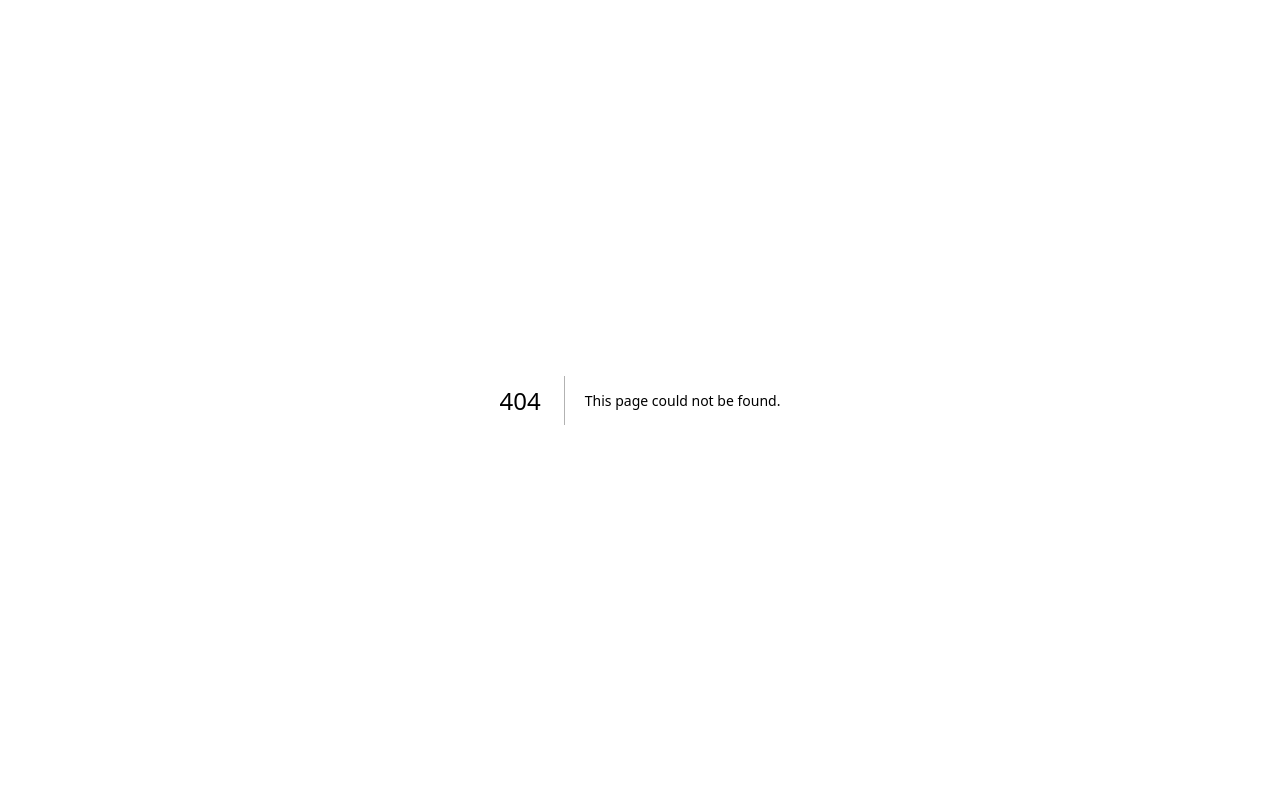
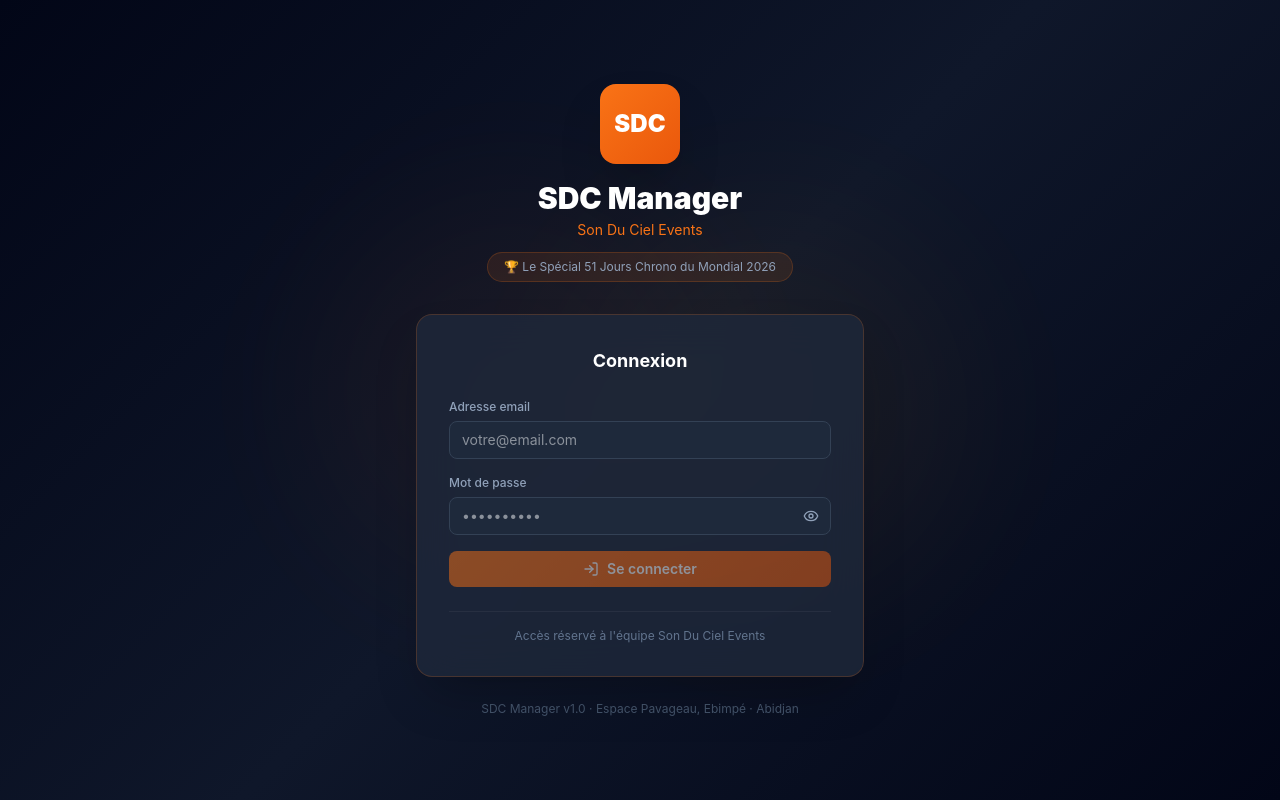
Before and after one commit to yeboue2007/sdc-manager, a Next.js app: page /login in a window 1280 px wide. Before the commit this address had no page. Built offline with nearby package versions, Linux system fonts and the light colour scheme; no server answers.

Commit message:
🔐 Auth: page login + middleware + compte admin

```diff
--- /dev/null
+++ b/app/login/page.tsx
@@ -0,0 +1,136 @@
+'use client'
+import { useState } from 'react'
+import { supabase } from '@/lib/supabase'
+import { useRouter } from 'next/navigation'
+import { Eye, EyeOff, LogIn, AlertCircle } from 'lucide-react'
+
+export default function LoginPage() {
+  const router = useRouter()
+  const [email, setEmail] = useState('')
+  const [password, setPassword] = useState('')
+  const [showPwd, setShowPwd] = useState(false)
+  const [loading, setLoading] = useState(false)
+  const [error, setError] = useState('')
+
+  async function handleLogin() {
+    setLoading(true)
+    setError('')
+    const { error } = await supabase.auth.signInWithPassword({ email, password })
+    if (error) {
+      setError('Email ou mot de passe incorrect')
+      setLoading(false)
+    } else {
+      router.push('/dashboard')
+    }
+  }
+
+  return (
+    <div className="min-h-screen flex items-center justify-center p-4"
+      style={{ background: 'linear-gradient(135deg, #020617 0%, #0F172A 50%, #020617 100%)' }}>
+
+      {/* Background decoration */}
+      <div className="absolute inset-0 overflow-hidden pointer-events-none">
+        <div className="absolute top-1/4 left-1/4 w-96 h-96 rounded-full opacity-5"
+          style={{ background: '#F97316', filter: 'blur(80px)' }} />
+        <div className="absolute bottom-1/4 right-1/4 w-96 h-96 rounded-full opacity-5"
+          style={{ background: '#F59E0B', filter: 'blur(80px)' }} />
+      </div>
+
+      <div className="w-full max-w-md relative">
+
+        {/* Logo */}
+        <div className="text-center mb-8">
+          <div className="w-20 h-20 rounded-2xl flex items-center justify-center text-white font-black text-2xl mx-auto mb-4 shadow-2xl"
+            style={{ background: 'linear-gradient(135deg, #F97316, #EA580C)' }}>
+            SDC
+          </div>
+          <h1 className="text-3xl font-black text-white">SDC Manager</h1>
+          <p className="text-sm mt-1" style={{ color: '#F97316' }}>Son Du Ciel Events</p>
+          <div className="mt-3 inline-block text-xs text-slate-400 px-4 py-1.5 rounded-full"
+            style={{ background: 'rgba(249,115,22,0.1)', border: '1px solid rgba(249,115,22,0.2)' }}>
+            🏆 Le Spécial 51 Jours Chrono du Mondial 2026
+          </div>
+        </div>
+
+        {/* Card */}
+        <div className="rounded-2xl p-8 shadow-2xl"
+          style={{ background: 'rgba(30,41,59,0.8)', border: '1px solid rgba(249,115,22,0.2)', backdropFilter: 'blur(20px)' }}>
+
+          <h2 className="text-lg font-bold text-white mb-6 text-center">Connexion</h2>
+
+          {error && (
+            <div className="mb-4 flex items-center gap-2 p-3 rounded-lg text-red-400 text-sm"
+              style={{ background: 'rgba(239,68,68,0.1)', border: '1px solid rgba(239,68,68,0.2)' }}>
+              <AlertCircle size={16} />
+              {error}
+            </div>
+          )}
+
+          <div className="space-y-4">
+            <div>
+              <label className="text-xs text-slate-400 block mb-1.5 font-medium">Adresse email</label>
+              <input
+                type="email"
+                value={email}
+                onChange={e => setEmail(e.target.value)}
+                onKeyDown={e => e.key === 'Enter' && handleLogin()}
+                placeholder="votre@email.com"
+                className="sdc-input text-sm"
+                autoComplete="email"
+              />
+            </div>
+
+            <div>
+              <label className="text-xs text-slate-400 block mb-1.5 font-medium">Mot de passe</label>
+              <div className="relative">
+                <input
+                  type={showPwd ? 'text' : 'password'}
+                  value={password}
+                  onChange={e => setPassword(e.target.value)}
+                  onKeyDown={e => e.key === 'Enter' && handleLogin()}
+                  placeholder="••••••••••"
+                  className="sdc-input text-sm pr-10"
+                  autoComplete="current-password"
+                />
+                <button
+                  type="button"
+                  onClick={() => setShowPwd(!showPwd)}
+                  className="absolute right-3 top-1/2 -translate-y-1/2 text-slate-400 hover:text-white transition-colors">
+                  {showPwd ? <EyeOff size={16} /> : <Eye size={16} />}
+                </button>
+              </div>
+            </div>
+
+            <button
+              onClick={handleLogin}
+              disabled={loading || !email || !password}
+              className="w-full sdc-btn-primary flex items-center justify-center gap-2 py-3 text-sm font-bold mt-2 disabled:opacity-50 disabled:cursor-not-allowed">
+              {loading ? (
+                <>
+                  <div className="w-4 h-4 border-2 border-white/30 border-t-white rounded-full animate-spin" />
+                  Connexion en cours...
+                </>
+              ) : (
+                <>
+                  <LogIn size={16} />
+                  Se connecter
+                </>
+              )}
+            </button>
+          </div>
+
+          <div className="mt-6 pt-4 border-t text-center" style={{ borderColor: 'rgba(255,255,255,0.05)' }}>
+            <p className="text-xs text-slate-500">
+              Accès réservé à l'équipe Son Du Ciel Events
+            </p>
+          </div>
+        </div>
+
+        {/* Footer */}
+        <p className="text-center text-xs text-slate-600 mt-6">
+          SDC Manager v1.0 · Espace Pavageau, Ebimpé · Abidjan
+        </p>
+      </div>
+    </div>
+  )
+}
--- a/app/page.tsx
+++ b/app/page.tsx
@@ -1,2 +1,2 @@
 import { redirect } from 'next/navigation'
-export default function Home() { redirect('/dashboard') }
+export default function Home() { redirect('/login') }
--- a/components/Sidebar.tsx
+++ b/components/Sidebar.tsx
@@ -1,7 +1,8 @@
 'use client'
 import { useState } from 'react'
 import Link from 'next/link'
-import { usePathname } from 'next/navigation'
+import { usePathname, useRouter } from 'next/navigation'
+import { supabase } from '@/lib/supabase'
 import {
   LayoutDashboard, CreditCard, Package, UtensilsCrossed,
   Users, Receipt, BarChart3, Ticket, Bell, Menu, X,
@@ -9,46 +10,44 @@ import {
 } from 'lucide-react'
 
 const navItems = [
-  { href: '/dashboard', icon: LayoutDashboard, label: 'Tableau de bord', roles: ['admin','comptable','superviseur','rh'] },
-  { href: '/caisses', icon: CreditCard, label: 'Caisses & Encaissements', roles: ['admin','comptable'] },
-  { href: '/stock', icon: Package, label: 'Stock Boissons', roles: ['admin','responsable_stock','comptable'] },
-  { href: '/stands', icon: UtensilsCrossed, label: 'Stands Nourriture', roles: ['admin','responsable_stands','comptable'] },
-  { href: '/personnel', icon: Users, label: 'Personnel & Paie', roles: ['admin','rh'] },
-  { href: '/depenses', icon: Receipt, label: 'Dépenses', roles: ['admin','comptable'] },
-  { href: '/billetterie', icon: Ticket, label: 'Billetterie & Accès', roles: ['admin','billetterie','comptable'] },
-  { href: '/rapports', icon: BarChart3, label: 'Rapports & Exports', roles: ['admin','comptable'] },
+  { href: '/dashboard', icon: LayoutDashboard, label: 'Tableau de bord' },
+  { href: '/caisses', icon: CreditCard, label: 'Caisses & Encaissements' },
+  { href: '/stock', icon: Package, label: 'Stock Boissons' },
+  { href: '/stands', icon: UtensilsCrossed, label: 'Stands Nourriture' },
+  { href: '/personnel', icon: Users, label: 'Personnel & Paie' },
+  { href: '/depenses', icon: Receipt, label: 'Dépenses' },
+  { href: '/billetterie', icon: Ticket, label: 'Billetterie & Accès' },
+  { href: '/rapports', icon: BarChart3, label: 'Rapports & Exports' },
 ]
 
 export default function Sidebar() {
   const [open, setOpen] = useState(false)
   const pathname = usePathname()
+  const router = useRouter()
+
+  async function handleLogout() {
+    await supabase.auth.signOut()
+    router.push('/login')
+  }
 
   return (
     <>
-      {/* Mobile toggle */}
       <button
         onClick={() => setOpen(!open)}
         className="lg:hidden fixed top-4 left-4 z-50 p-2 rounded-lg"
-        style={{ background: '#F97316' }}
-      >
+        style={{ background: '#F97316' }}>
         {open ? <X size={20} color="white" /> : <Menu size={20} color="white" />}
       </button>
 
-      {/* Overlay mobile */}
       {open && (
-        <div
-          className="lg:hidden fixed inset-0 bg-black/60 z-40"
-          onClick={() => setOpen(false)}
-        />
+        <div className="lg:hidden fixed inset-0 bg-black/60 z-40" onClick={() => setOpen(false)} />
       )}
 
-      {/* Sidebar */}
       <aside
         className={`fixed top-0 left-0 h-full w-64 z-40 flex flex-col transition-transform duration-300
           ${open ? 'translate-x-0' : '-translate-x-full'} lg:translate-x-0`}
-        style={{ background: '#020617', borderRight: '1px solid rgba(249,115,22,0.15)' }}
-      >
-        {/* Logo */}
+        style={{ background: '#020617', borderRight: '1px solid rgba(249,115,22,0.15)' }}>
+
         <div className="p-5 border-b" style={{ borderColor: 'rgba(249,115,22,0.15)' }}>
           <div className="flex items-center gap-3">
             <div className="w-10 h-10 rounded-lg flex items-center justify-center text-white font-black text-lg"
@@ -66,23 +65,17 @@ export default function Sidebar() {
           </div>
         </div>
 
-        {/* Navigation */}
         <nav className="flex-1 p-4 overflow-y-auto scrollbar-thin">
           <div className="text-xs text-slate-500 uppercase tracking-wider mb-3 px-2">Navigation</div>
           {navItems.map(({ href, icon: Icon, label }) => (
-            <Link
-              key={href}
-              href={href}
-              onClick={() => setOpen(false)}
-              className={`sidebar-link mb-1 ${pathname.startsWith(href) ? 'active' : ''}`}
-            >
+            <Link key={href} href={href} onClick={() => setOpen(false)}
+              className={`sidebar-link mb-1 ${pathname.startsWith(href) ? 'active' : ''}`}>
               <Icon size={18} />
               <span>{label}</span>
             </Link>
           ))}
         </nav>
 
-        {/* Footer */}
         <div className="p-4 border-t" style={{ borderColor: 'rgba(249,115,22,0.15)' }}>
           <Link href="/alertes" className="sidebar-link mb-2">
             <Bell size={18} />
@@ -93,7 +86,8 @@ export default function Sidebar() {
             <Settings size={18} />
             <span>Paramètres</span>
           </Link>
-          <button className="sidebar-link w-full text-red-400 hover:text-red-300 hover:bg-red-900/20">
+          <button onClick={handleLogout}
+            className="sidebar-link w-full text-red-400 hover:text-red-300 hover:bg-red-900/20">
             <LogOut size={18} />
             <span>Déconnexion</span>
           </button>
--- /dev/null
+++ b/middleware.ts
@@ -0,0 +1,42 @@
+import { createServerClient } from '@supabase/ssr'
+import { NextResponse, type NextRequest } from 'next/server'
+
+export async function middleware(request: NextRequest) {
+  let supabaseResponse = NextResponse.next({ request })
+
+  const supabase = createServerClient(
+    process.env.NEXT_PUBLIC_SUPABASE_URL!,
+    process.env.NEXT_PUBLIC_SUPABASE_ANON_KEY!,
+    {
+      cookies: {
+        getAll() { return request.cookies.getAll() },
+        setAll(cookiesToSet) {
+          cookiesToSet.forEach(({ name, value }) => request.cookies.set(name, value))
+          supabaseResponse = NextResponse.next({ request })
+          cookiesToSet.forEach(({ name, value, options }) =>
+            supabaseResponse.cookies.set(name, value, options)
+          )
+        },
+      },
+    }
+  )
+
+  const { data: { user } } = await supabase.auth.getUser()
+  const { pathname } = request.nextUrl
+
+  // Si pas connecté et pas sur /login → redirect login
+  if (!user && pathname !== '/login') {
+    return NextResponse.redirect(new URL('/login', request.url))
+  }
+
+  // Si connecté et sur /login → redirect dashboard
+  if (user && pathname === '/login') {
+    return NextResponse.redirect(new URL('/dashboard', request.url))
+  }
+
+  return supabaseResponse
+}
+
+export const config = {
+  matcher: ['/((?!_next/static|_next/image|favicon.ico|manifest.json|.*\\.(?:svg|png|jpg|jpeg|gif|webp)$).*)'],
+}
```
Also changed, not shown: vercel.json.
